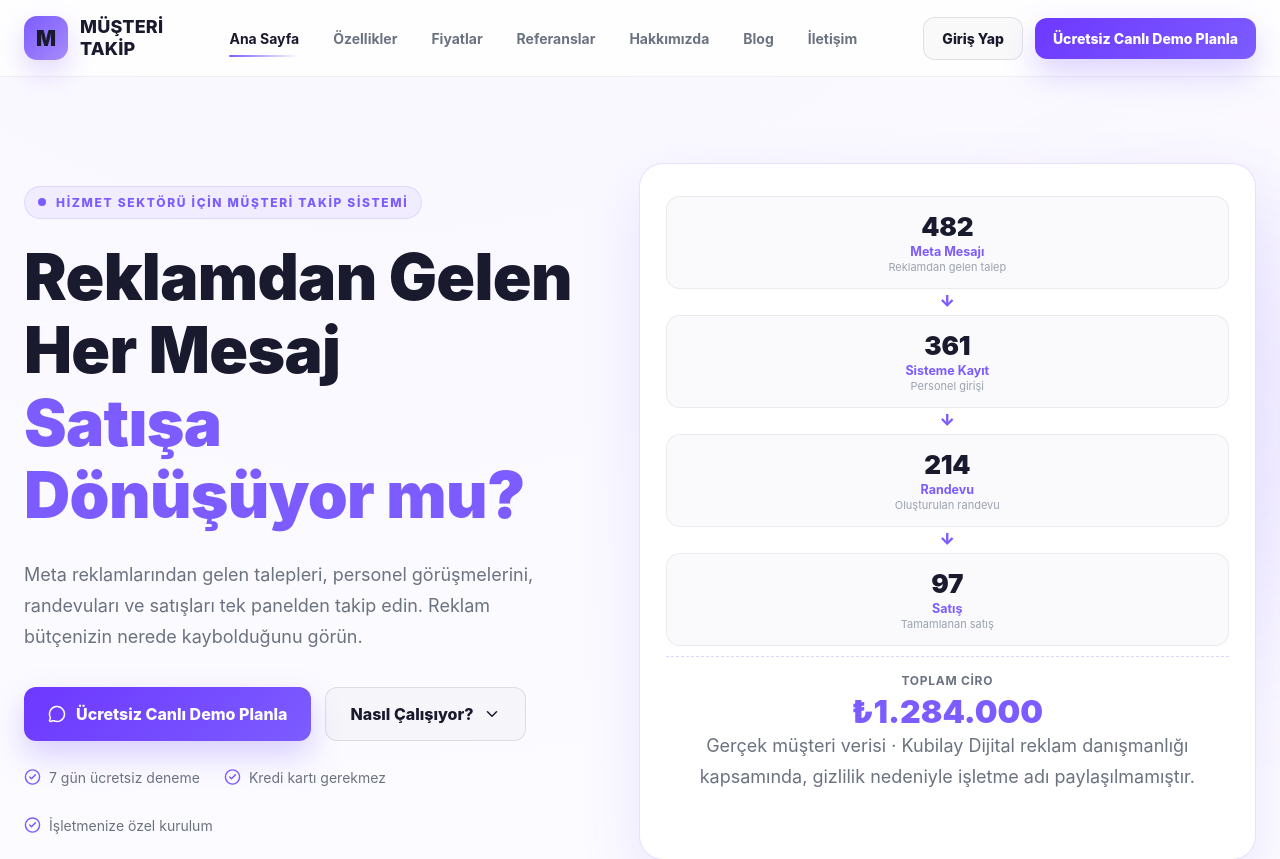
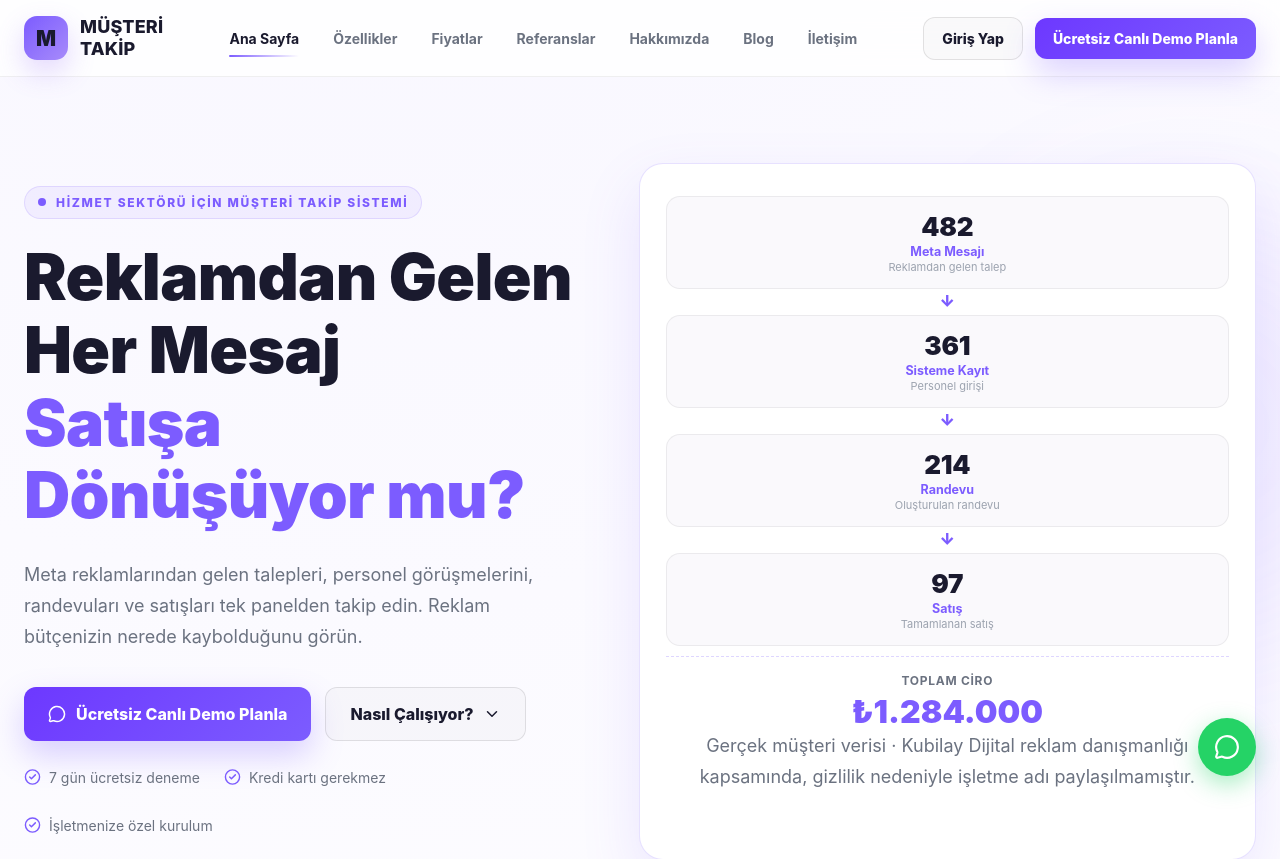
Before and after one commit to kubilaydijital/musteritakip, a React (Vite) app: page / in a window 1280 px wide. Shown: the top 859 px of the page. Built offline with nearby package versions, Linux system fonts and the light colour scheme.

Commit message:
Update styles.css

```diff
--- a/src/styles.css
+++ b/src/styles.css
@@ -112,3 +112,17 @@
 @media (max-width:720px){
   .footer-grid-slim{flex-direction:column;align-items:flex-start}
 }
+
+/* Yüzen WhatsApp butonu */
+.floating-whatsapp{
+  position:fixed; bottom:24px; right:24px; z-index:999;
+  width:58px; height:58px; border-radius:50%;
+  background:#25D366; color:#fff;
+  display:flex; align-items:center; justify-content:center;
+  box-shadow:0 8px 24px rgba(37,211,102,.4);
+  transition:transform .15s ease;
+}
+.floating-whatsapp:hover{transform:scale(1.08)}
+@media (max-width:640px){
+  .floating-whatsapp{width:52px;height:52px;bottom:18px;right:18px}
+}
```
